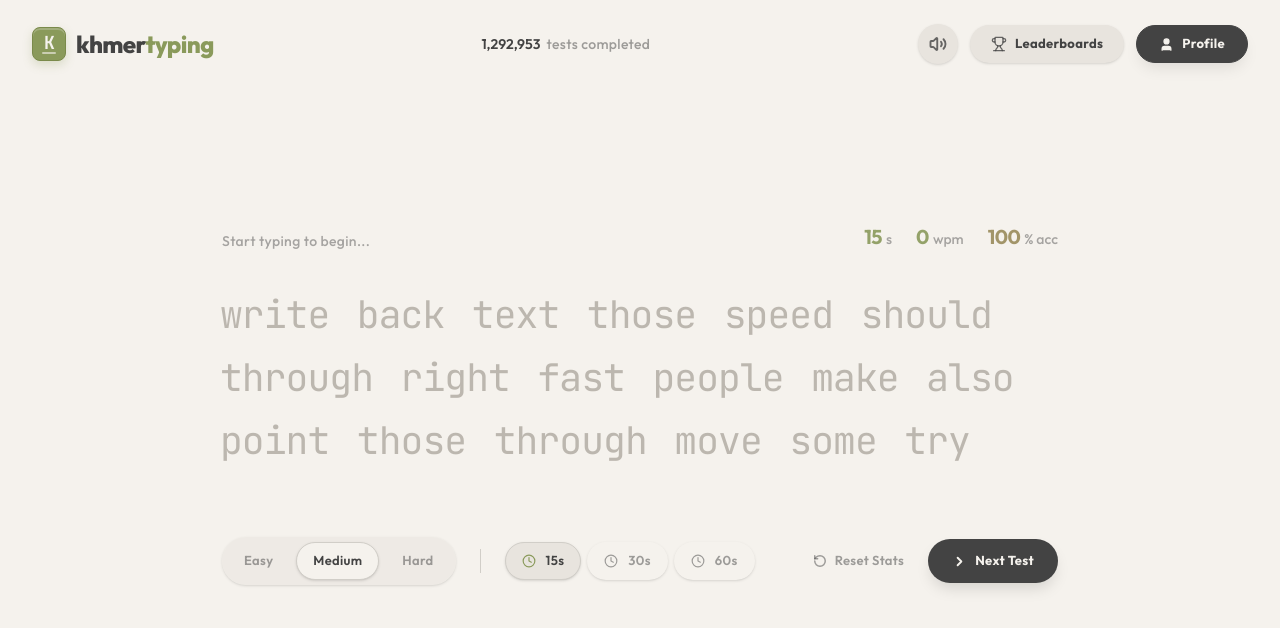
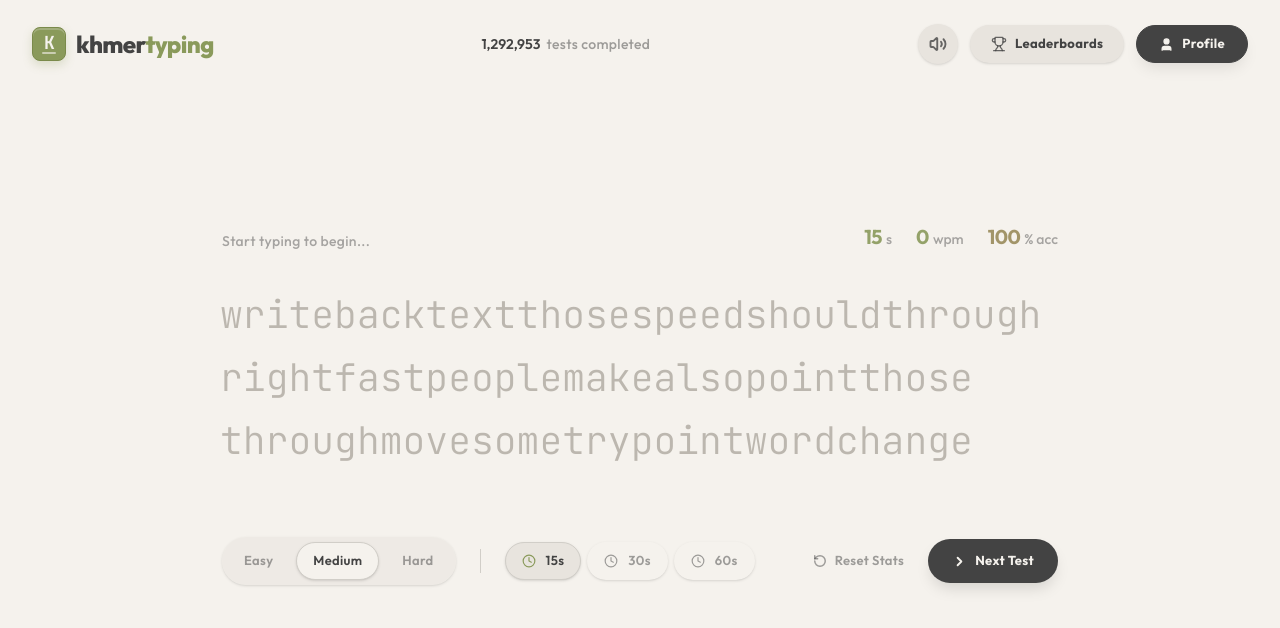
Before and after one commit to phalla-doll/khmer-typing, a Next.js app: page / in a window 1280 px wide. Shown: the top 628 px of the page. Built offline with nearby package versions, Linux system fonts and the light colour scheme.

Commit message:
feat: Improve text rendering logic
Refactors the `renderText` function to iterate over words instead of individual characters. This change enhances code readability and simplifies the logic for handling cursor positioning and character state.

```diff
--- a/app/page.tsx
+++ b/app/page.tsx
@@ -178,8 +178,17 @@ export default function Home() {
   }, []);
 
   const renderText = () => {
-    const chars = targetText.split('');
-    return chars.map((char, index) => {
+    const words = targetText.split(' ');
+    let globalIndex = 0;
+
+    return words.map((word, wIdx) => {
+      const isLastWord = wIdx === words.length - 1;
+      const chars = word.split('');
+
+      return (
+        <span key={wIdx} className="inline-block">
+          {chars.map((char, cIdx) => {
+            const index = globalIndex++;
             let state = 'untyped';
             if (index < input.length) {
               state = input[index] === char ? 'correct' : 'incorrect';
@@ -206,6 +215,41 @@ export default function Home() {
                   />
                 )}
                 {char}
+              </span>
+            );
+          })}
+
+          {/* Space Character */}
+          {!isLastWord && (() => {
+            const index = globalIndex++;
+            let state = 'untyped';
+            if (index < input.length) {
+              state = input[index] === ' ' ? 'correct' : 'incorrect';
+            }
+            const isCursor = index === input.length;
+
+            return (
+              <span
+                key={index}
+                className={cn(
+                  "relative transition-colors duration-100",
+                  state === 'untyped' && "text-[#BCB7AF]",
+                  state === 'correct' && "text-[#434343]",
+                  state === 'incorrect' && "bg-[#D27D6B]/30" // highlight missed space
+                )}
+              >
+                {isCursor && (
+                  <motion.span
+                    initial={{ opacity: 1 }}
+                    animate={{ opacity: [1, 0, 1] }}
+                    transition={{ repeat: Infinity, duration: 1, ease: 'easeInOut' }}
+                    className="absolute left-[0px] bottom-[6px] top-[14px] w-[2px] bg-[#8A9A5B] rounded-full z-10"
+                  />
+                )}
+                {" "}
+              </span>
+            );
+          })()}
         </span>
       );
     });
@@ -277,7 +321,7 @@ export default function Home() {
         {/* Typing Area */}
         <div
           className={cn(
-            "font-mono text-[38px] leading-[1.65] tracking-tight relative -translate-x-[2px] overflow-hidden max-h-[190px]",
+            "font-mono text-[38px] leading-[1.65] font-light relative -translate-x-[2px] overflow-hidden max-h-[190px]",
             isFinished && "opacity-50 blur-[2px] transition-all duration-300 pointer-events-none"
           )}
           style={{ wordSpacing: '0.15em' }}
```
Lines whose indentation alone changed are shown as unchanged.
